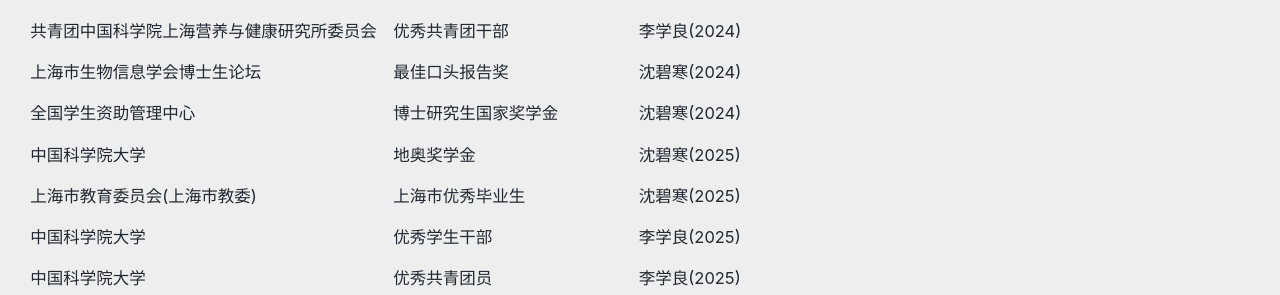
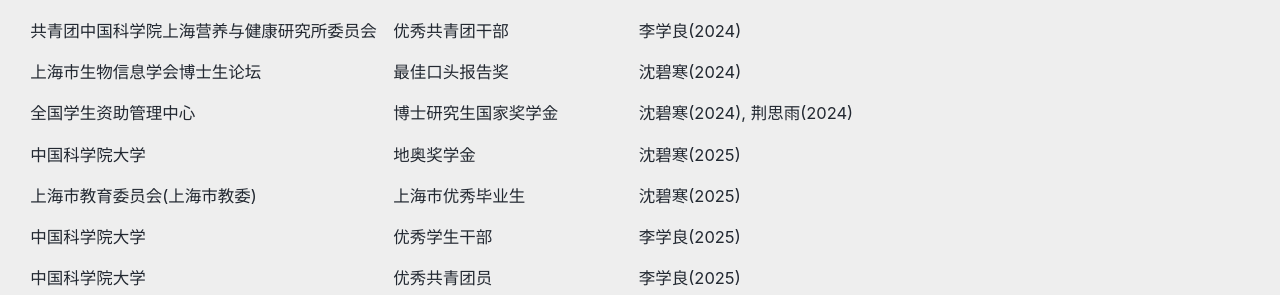
Before and after one commit to LihongLab/lihonglab.github.io, a Jekyll site: the page built from _pages/AWARDS.md, in a window 1280 px wide. Shown: the part 806-1101 px from the top of the page. Built offline with Jekyll 4.4.1, drawn with Linux system fonts in a browser that asks for light colours; cached includes are drawn as plain includes.

Commit message:
Update AWARDS.md

```diff
--- a/_pages/AWARDS.md
+++ b/_pages/AWARDS.md
@@ -29,7 +29,7 @@
 | 中共中国科学院上海营养与健康研究所委员会  | 优秀共产党员           | 李学良(2023)                                         |
 | 共青团中国科学院上海营养与健康研究所委员会 | 优秀共青团干部          | 李学良(2024)                                         |
 | 上海市生物信息学会博士生论坛  | 最佳口头报告奖          | 沈碧寒(2024)                                      |
-| 全国学生资助管理中心         | 博士研究生国家奖学金          | 沈碧寒(2024)                                |
+| 全国学生资助管理中心         | 博士研究生国家奖学金          | 沈碧寒(2024), 荆思雨(2024)                    |
 | 中国科学院大学               | 地奥奖学金          | 沈碧寒(2025)                                         |
 | 上海市教育委员会(上海市教委)  | 上海市优秀毕业生          | 沈碧寒(2025)                                    |
 | 中国科学院大学               | 优秀学生干部           | 李学良(2025)                               |
```
